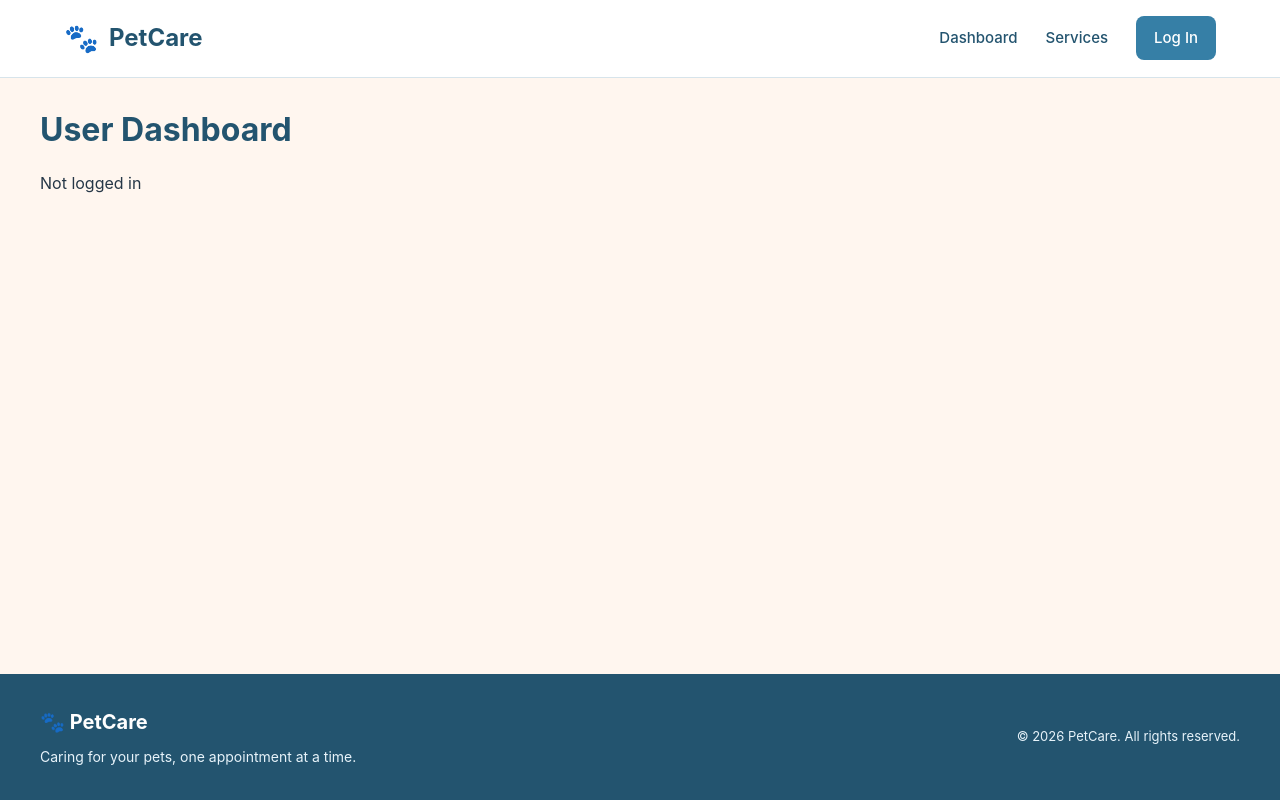
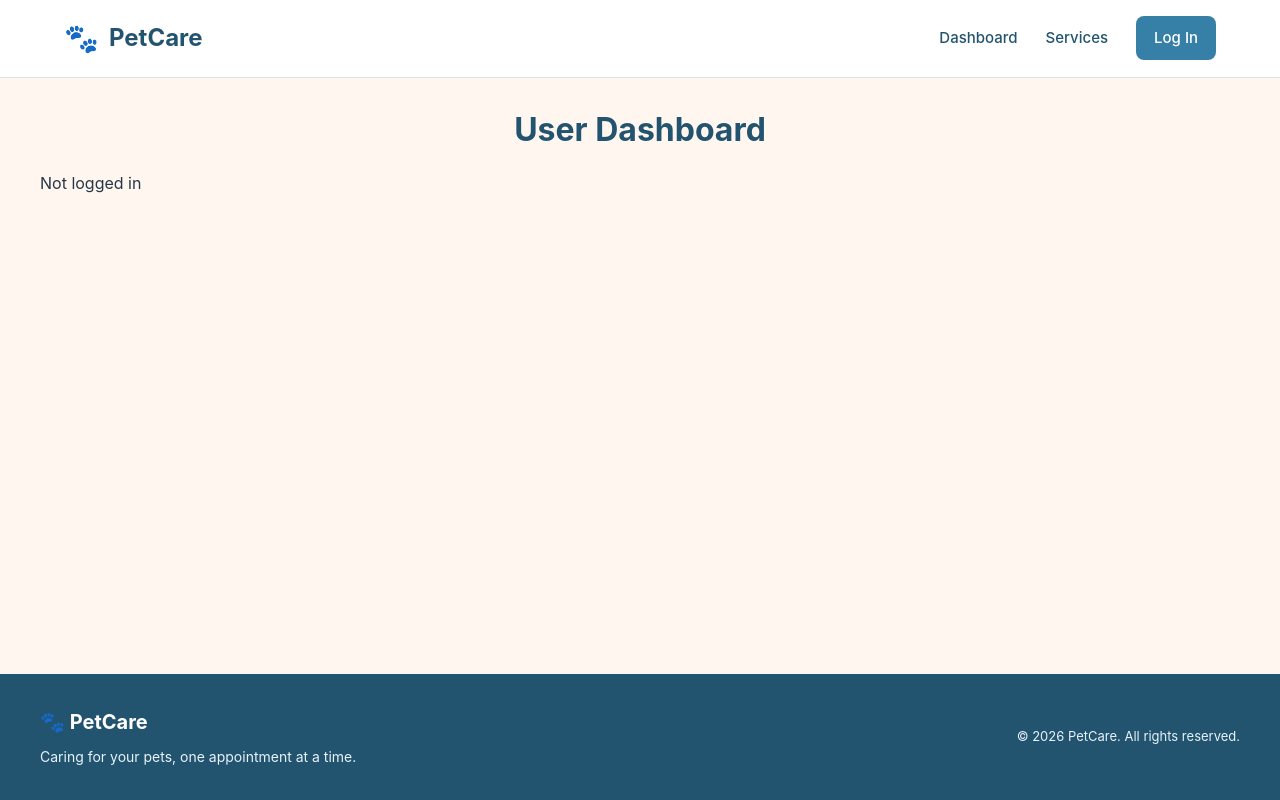
Before and after one commit to joseph-sikowitz/petcare, a React (Vite) app in the folder frontend/: page /user/dashboard in a window 1280 px wide. Built offline with nearby package versions, Linux system fonts and the light colour scheme; no server answers.

Commit message:
Moved h1 text to center of page

```diff
--- a/frontend/src/pages/UserDashboard.css
+++ b/frontend/src/pages/UserDashboard.css
@@ -9,3 +9,7 @@ div.dashboard-page {
   display: flex;
   flex-direction: column;
 }
+
+div.dashboard-page > h1 {
+  text-align: center;
+}
```
